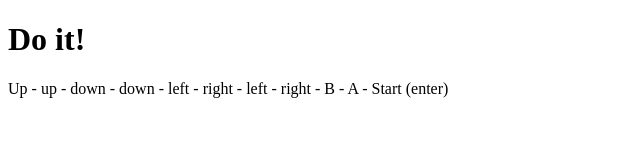
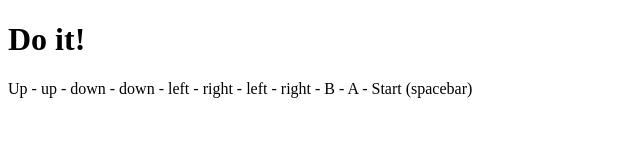
Before and after one commit to jkail-fr/konamicode-js, a plain HTML site: page index.html in a window 1280 px wide. Shown: the full height of the page, 0-640 px from the left. Drawn offline with Linux system fonts and the light colour scheme.

Commit message:
Update index.html
Update insctructions and link to JS file

```diff
--- a/index.html
+++ b/index.html
@@ -8,7 +8,7 @@
 <body>
     <script src="./js/konamicode.js"></script>
     <h1>Do it!</h1>
-    <p>Up - up - down - down - left - right - left - right - B - A - Start (enter)</p>
+    <p>Up - up - down - down - left - right - left - right - B - A - Start (spacebar)</p>
    <script>
 
    </script>
```
